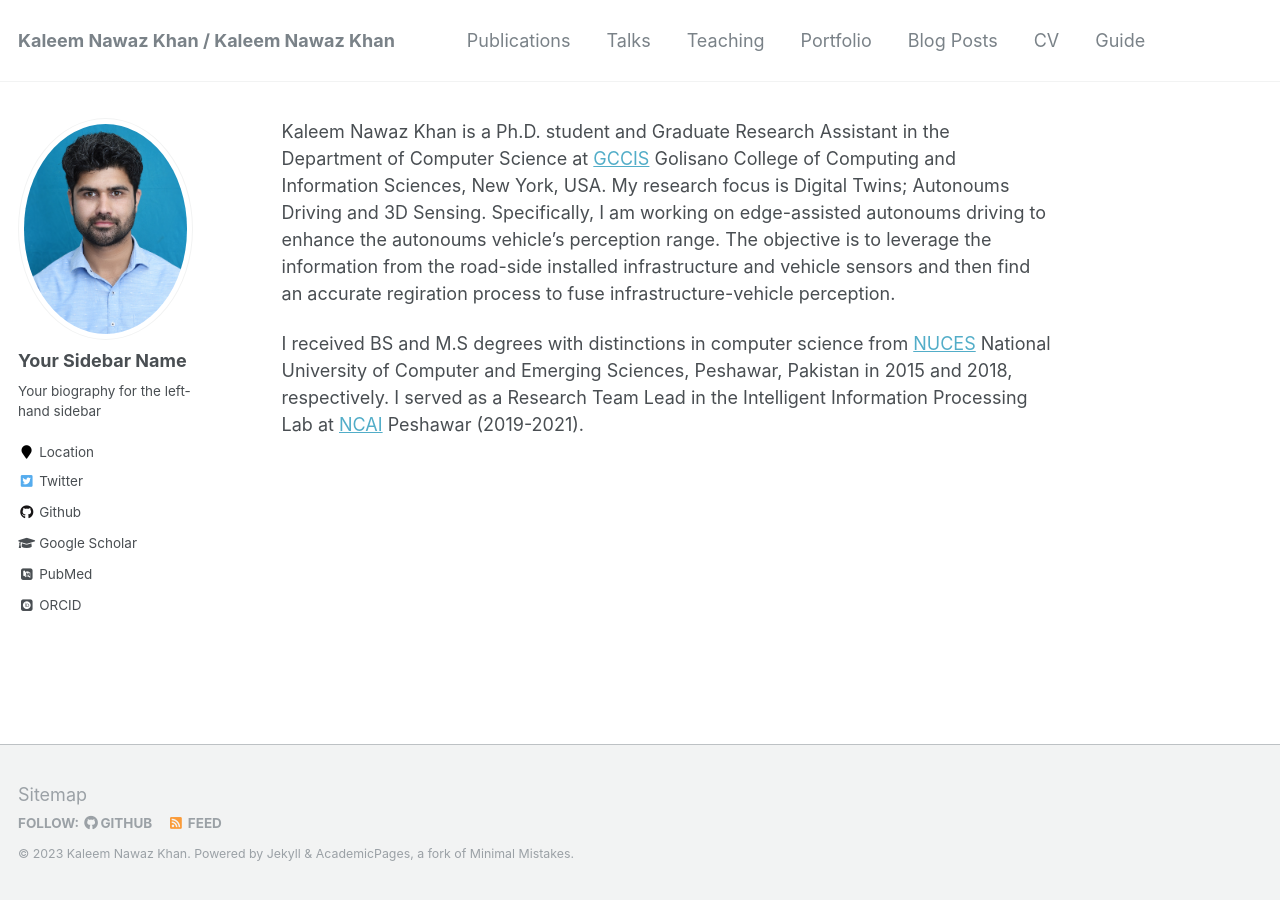
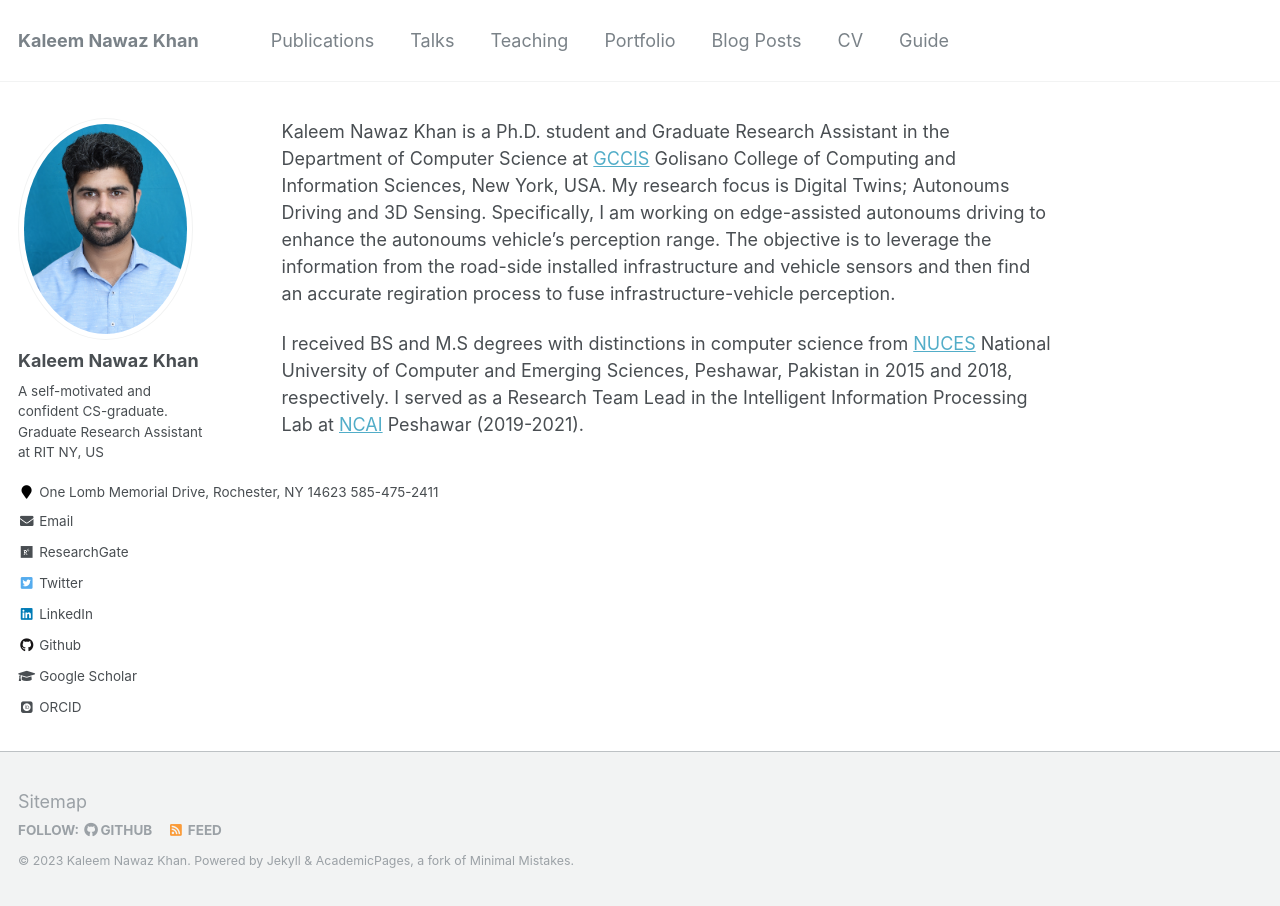
Before and after one commit to KaleemNwzKhan/KaleemNwzKhan.github.io, a Jekyll site: the page built from _pages/about.md, in a window 1280 px wide. Built offline with Jekyll 4.4.1, drawn with Linux system fonts in a browser that asks for light colours; some web fonts are replaced.

Commit message:
Index Page changes

```diff
--- a/_config.yml
+++ b/_config.yml
@@ -7,7 +7,7 @@
 
 # Site Settings
 locale                   : "en-US"
-title                    : "Kaleem Nawaz Khan / Kaleem Nawaz Khan"
+title                    : "Kaleem Nawaz Khan"
 title_separator          : "-"
 name                     : &name "Kaleem Nawaz Khan"
 description              : &description "personal description"
@@ -80,15 +80,15 @@ analytics:
 
 # Site Author
 author:
-  name             : "Your Sidebar Name"
+  name             : "Kaleem Nawaz Khan"
   avatar           : "profile.jpg"
-  bio              : "Your biography for the left-hand sidebar"
-  location         : "Location"
+  bio              : "A self-motivated and confident CS-graduate. Graduate Research Assistant at RIT NY, US"
+  location         : "One Lomb Memorial Drive, Rochester, NY 14623 585-475-2411"
   employer         :
-  pubmed           : "https://www.ncbi.nlm.nih.gov/pubmed/?term=john+snow"
-  googlescholar    : "http://yourfullgooglescholarurl.com"
-  email            :
-  researchgate     :  # example: "https://www.researchgate.net/profile/yourprofile"
+  pubmed           : #""
+  googlescholar    : "https://scholar.google.com/citations?user=nQYFXdgAAAAJ&hl=en&oi=ao"
+  email            : "kk5271@rit.edu"
+  researchgate     : "https://www.researchgate.net/profile/Kaleem-Khan-5"
   uri              :
   bitbucket        :
   codepen          :
@@ -96,14 +96,14 @@ author:
   flickr           :
   facebook         :
   foursquare       :
-  github           : "academicpages"
+  github           : "https://github.com/KaleemNwzKhan"
   google_plus      :
   keybase          :
   instagram        :
   impactstory      : #"https://profiles.impactstory.org/u/xxxx-xxxx-xxxx-xxxx"
   lastfm           :
-  linkedin         :
-  orcid            : "http://orcid.org/yourorcidurl"
+  linkedin         : "https://www.linkedin.com/in/kaleemnawazkhan6161"
+  orcid            : "https://orcid.org/0000-0003-3630-6418"
   pinterest        :
   soundcloud       :
   stackoverflow    : # http://stackoverflow.com/users/123456/username
```
